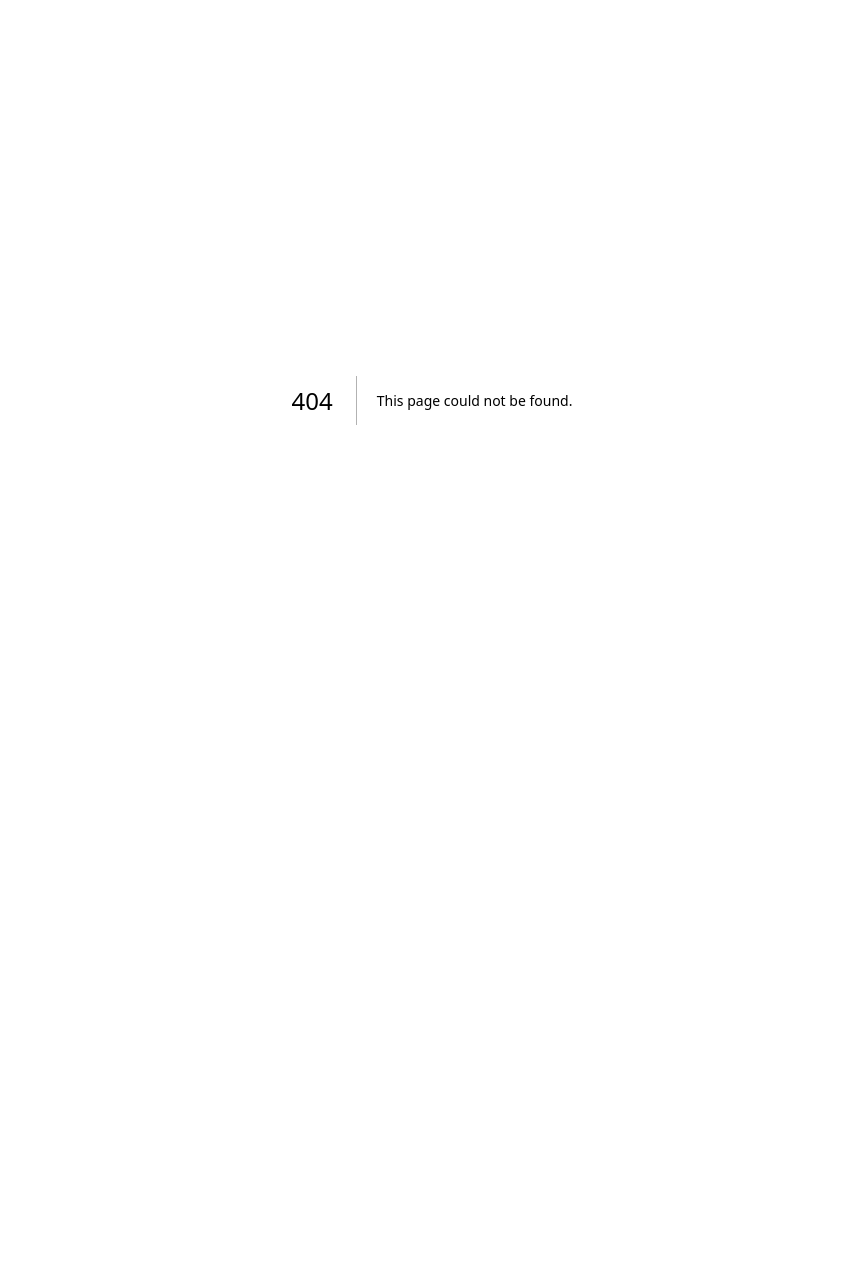
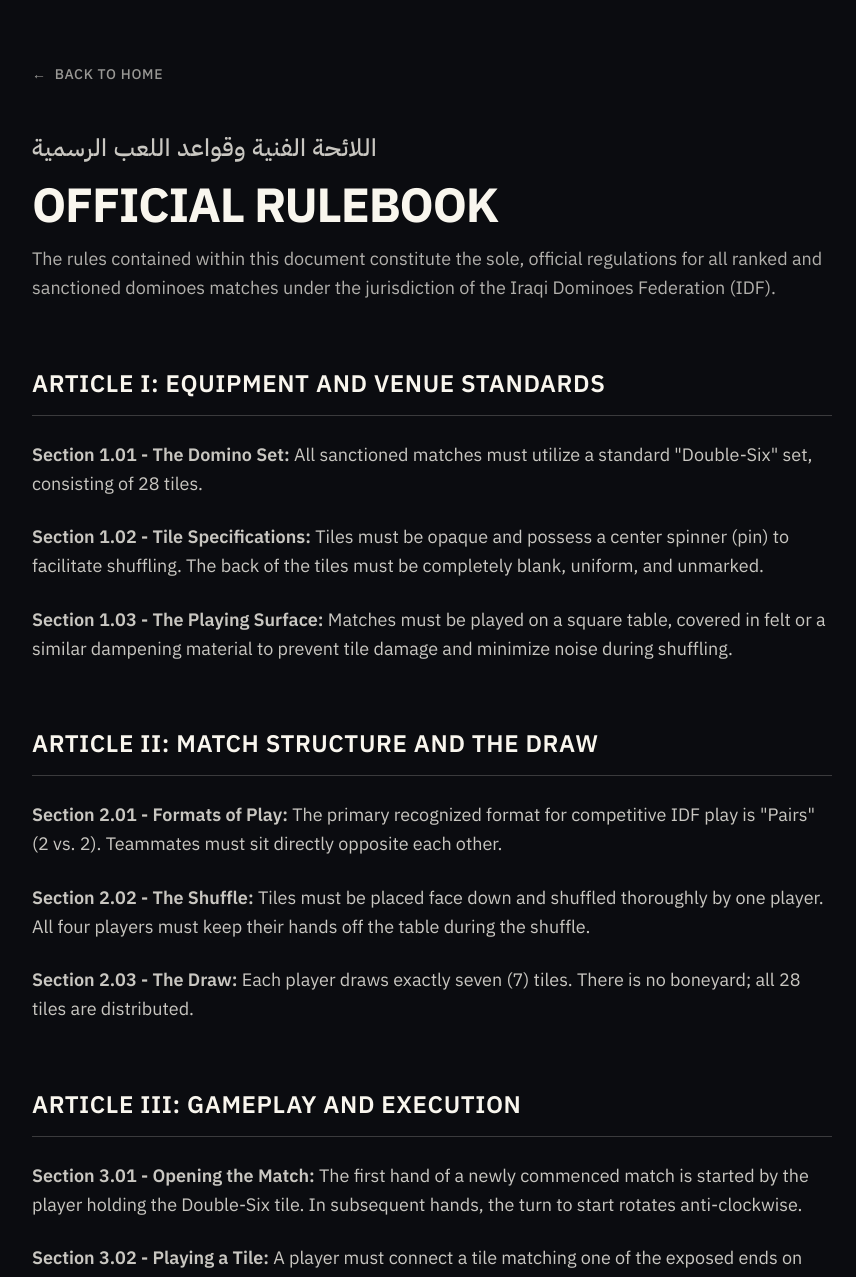
Before and after one commit to auibsal/monorepo, a Next.js app: page /rules in a window 1280 px wide. Before the commit this address had no page. Shown: the top 1277 px of the page, without its empty margins (208-1064 px from the left). Before the commit the page ends 800 px from the top, so only its background shows below. Built offline with nearby package versions, Linux system fonts and the light colour scheme.

Commit message:
Create page.tsx

```diff
--- /dev/null
+++ b/app/rules/page.tsx
@@ -0,0 +1,134 @@
+import Link from 'next/link';
+
+export default function RulebookPage() {
+  return (
+    <div className="max-w-4xl mx-auto py-16 px-6 sm:px-8 lg:px-12 w-full">
+
+      {/* Navigation */}
+      <nav className="mb-12">
+        <Link
+          href="/"
+          className="text-sm font-medium uppercase tracking-wider text-federation-ivory/60 hover:text-federation-ivory transition-colors flex items-center gap-2"
+        >
+          <span>&larr;</span> Back to Home
+        </Link>
+      </nav>
+
+      {/* Header */}
+      <header className="mb-16">
+        <h2
+          className="text-xl md:text-2xl font-medium tracking-wide mb-4 opacity-80"
+          style={{ fontFamily: 'var(--font-ibm-plex-arabic)' }}
+        >
+          اللائحة الفنية وقواعد اللعب الرسمية
+        </h2>
+        <h1 className="text-4xl md:text-5xl font-bold tracking-tight uppercase">
+          Official Rulebook
+        </h1>
+        <p className="mt-4 text-lg font-light opacity-70 leading-relaxed">
+          The rules contained within this document constitute the sole, official regulations for all ranked and sanctioned dominoes matches under the jurisdiction of the Iraqi Dominoes Federation (IDF).
+        </p>
+      </header>
+
+      {/* Content Body */}
+      <article className="space-y-16">
+
+        {/* Article I */}
+        <section>
+          <h2 className="text-2xl font-semibold uppercase tracking-wide border-b border-federation-ivory/20 pb-4 mb-6">
+            Article I: Equipment and Venue Standards
+          </h2>
+          <div className="space-y-6 font-light opacity-80 leading-relaxed text-lg">
+            <div>
+              <strong className="font-semibold text-federation-ivory opacity-100">Section 1.01 - The Domino Set:</strong> All sanctioned matches must utilize a standard "Double-Six" set, consisting of 28 tiles.
+            </div>
+            <div>
+              <strong className="font-semibold text-federation-ivory opacity-100">Section 1.02 - Tile Specifications:</strong> Tiles must be opaque and possess a center spinner (pin) to facilitate shuffling. The back of the tiles must be completely blank, uniform, and unmarked.
+            </div>
+            <div>
+              <strong className="font-semibold text-federation-ivory opacity-100">Section 1.03 - The Playing Surface:</strong> Matches must be played on a square table, covered in felt or a similar dampening material to prevent tile damage and minimize noise during shuffling.
+            </div>
+          </div>
+        </section>
+
+        {/* Article II */}
+        <section>
+          <h2 className="text-2xl font-semibold uppercase tracking-wide border-b border-federation-ivory/20 pb-4 mb-6">
+            Article II: Match Structure and The Draw
+          </h2>
+          <div className="space-y-6 font-light opacity-80 leading-relaxed text-lg">
+            <div>
+              <strong className="font-semibold text-federation-ivory opacity-100">Section 2.01 - Formats of Play:</strong> The primary recognized format for competitive IDF play is "Pairs" (2 vs. 2). Teammates must sit directly opposite each other.
+            </div>
+            <div>
+              <strong className="font-semibold text-federation-ivory opacity-100">Section 2.02 - The Shuffle:</strong> Tiles must be placed face down and shuffled thoroughly by one player. All four players must keep their hands off the table during the shuffle.
+            </div>
+            <div>
+              <strong className="font-semibold text-federation-ivory opacity-100">Section 2.03 - The Draw:</strong> Each player draws exactly seven (7) tiles. There is no boneyard; all 28 tiles are distributed.
+            </div>
+          </div>
+        </section>
+
+        {/* Article III */}
+        <section>
+          <h2 className="text-2xl font-semibold uppercase tracking-wide border-b border-federation-ivory/20 pb-4 mb-6">
+            Article III: Gameplay and Execution
+          </h2>
+          <div className="space-y-6 font-light opacity-80 leading-relaxed text-lg">
+            <div>
+              <strong className="font-semibold text-federation-ivory opacity-100">Section 3.01 - Opening the Match:</strong> The first hand of a newly commenced match is started by the player holding the Double-Six tile. In subsequent hands, the turn to start rotates anti-clockwise.
+            </div>
+            <div>
+              <strong className="font-semibold text-federation-ivory opacity-100">Section 3.02 - Playing a Tile:</strong> A player must connect a tile matching one of the exposed ends on the board. The tile must be placed decisively; hovering or "testing" connections is prohibited.
+            </div>
+            <div>
+              <strong className="font-semibold text-federation-ivory opacity-100">Section 3.03 - Passing (Knocking):</strong> If a player cannot play, they must declare "Pass" or knock the table lightly. Passing when holding a playable tile is a severe technical foul.
+            </div>
+          </div>
+        </section>
+
+        {/* Article IV */}
+        <section>
+          <h2 className="text-2xl font-semibold uppercase tracking-wide border-b border-federation-ivory/20 pb-4 mb-6">
+            Article IV: Scoring and Winning
+          </h2>
+          <div className="space-y-6 font-light opacity-80 leading-relaxed text-lg">
+            <div>
+              <strong className="font-semibold text-federation-ivory opacity-100">Section 4.01 - Dominating a Hand:</strong> A hand ends immediately when a player plays their final tile. The winning pair scores the sum of the pip values remaining in the opposing pair's hands.
+            </div>
+            <div>
+              <strong className="font-semibold text-federation-ivory opacity-100">Section 4.02 - Locked Board:</strong> If the board is blocked, players expose their tiles. The pair with the lowest combined total of pips wins, scoring the sum of the opponent's pips. In an exact tie, the hand is voided.
+            </div>
+            <div>
+              <strong className="font-semibold text-federation-ivory opacity-100">Section 4.03 - Match Threshold:</strong> A competitive match is played to 100 or 200 points. The first pair to reach this threshold wins.
+            </div>
+          </div>
+        </section>
+
+        {/* Article V */}
+        <section>
+          <h2 className="text-2xl font-semibold uppercase tracking-wide border-b border-federation-ivory/20 pb-4 mb-6">
+            Article V: Digital Platform Integration
+          </h2>
+          <div className="space-y-6 font-light opacity-80 leading-relaxed text-lg bg-federation-ivory/5 p-6 rounded-sm border border-federation-ivory/10">
+            <div>
+              <strong className="font-semibold text-federation-ivory opacity-100">Section 5.01 - Mandatory Recording:</strong> For a match to be officially sanctioned and affect player rankings, the match must be initialized and concluded via the official IDF digital platform.
+            </div>
+            <div>
+              <strong className="font-semibold text-federation-ivory opacity-100">Section 5.02 - The Rating Algorithm:</strong> The IDF utilizes a proprietary mathematical rating system. Player ranks are dynamic and adjust automatically based on match outcomes and the mathematical ELO disparity between opposing teams.
+            </div>
+            <div>
+              <strong className="font-semibold text-federation-ivory opacity-100">Section 5.03 - Result Verification:</strong> At the conclusion of a match, both teams must digitally sign off on the final score submitted to the platform. Falsifying data is grounds for immediate expulsion.
+            </div>
+          </div>
+        </section>
+
+      </article>
+
+      {/* Footer Divider */}
+      <div className="mt-20 pt-8 border-t border-federation-ivory/20 text-center opacity-50 text-sm font-light uppercase tracking-widest">
+        Iraqi Dominoes Federation © {new Date().getFullYear()}
+      </div>
+    </div>
+  );
+}
```
